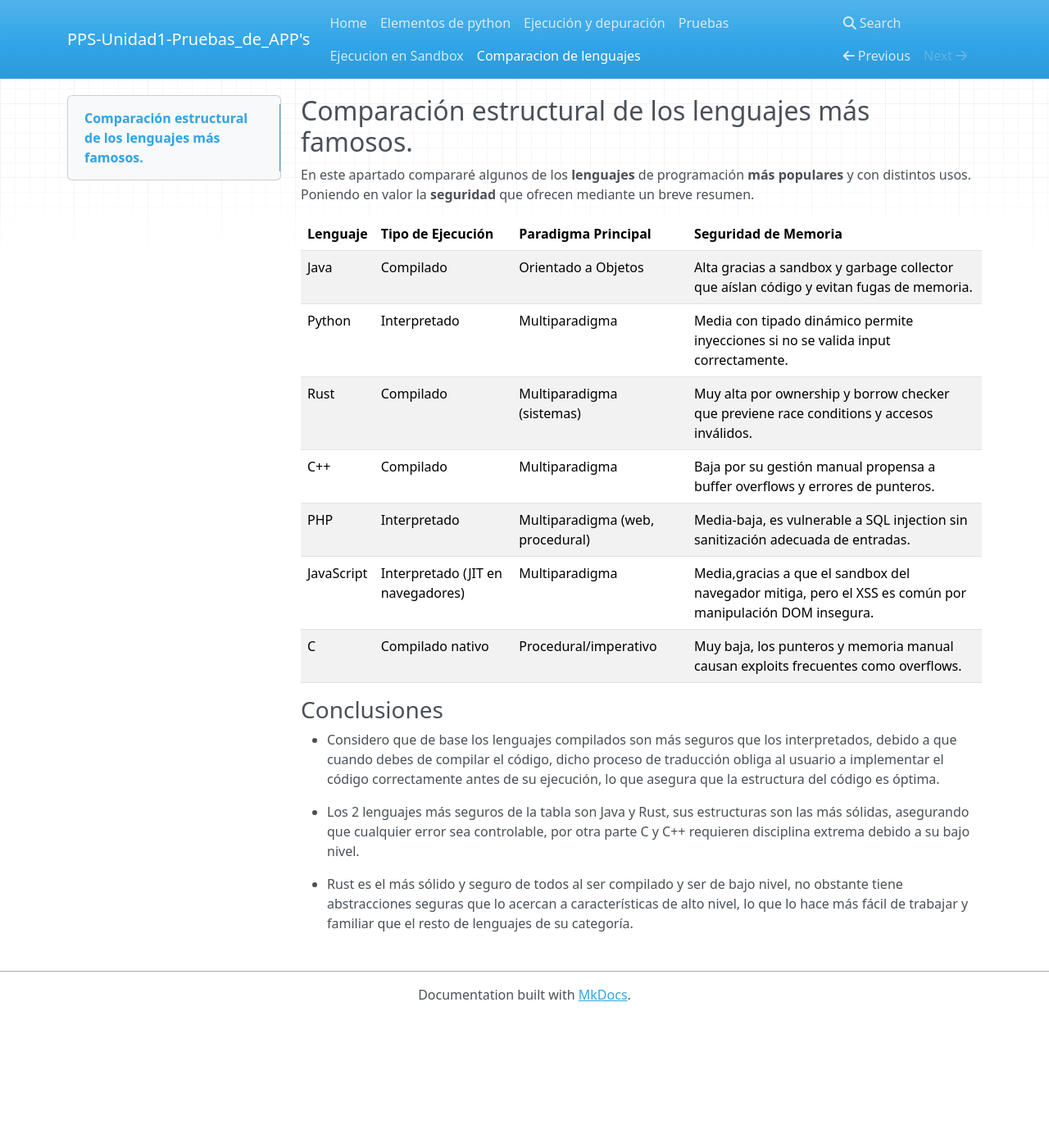
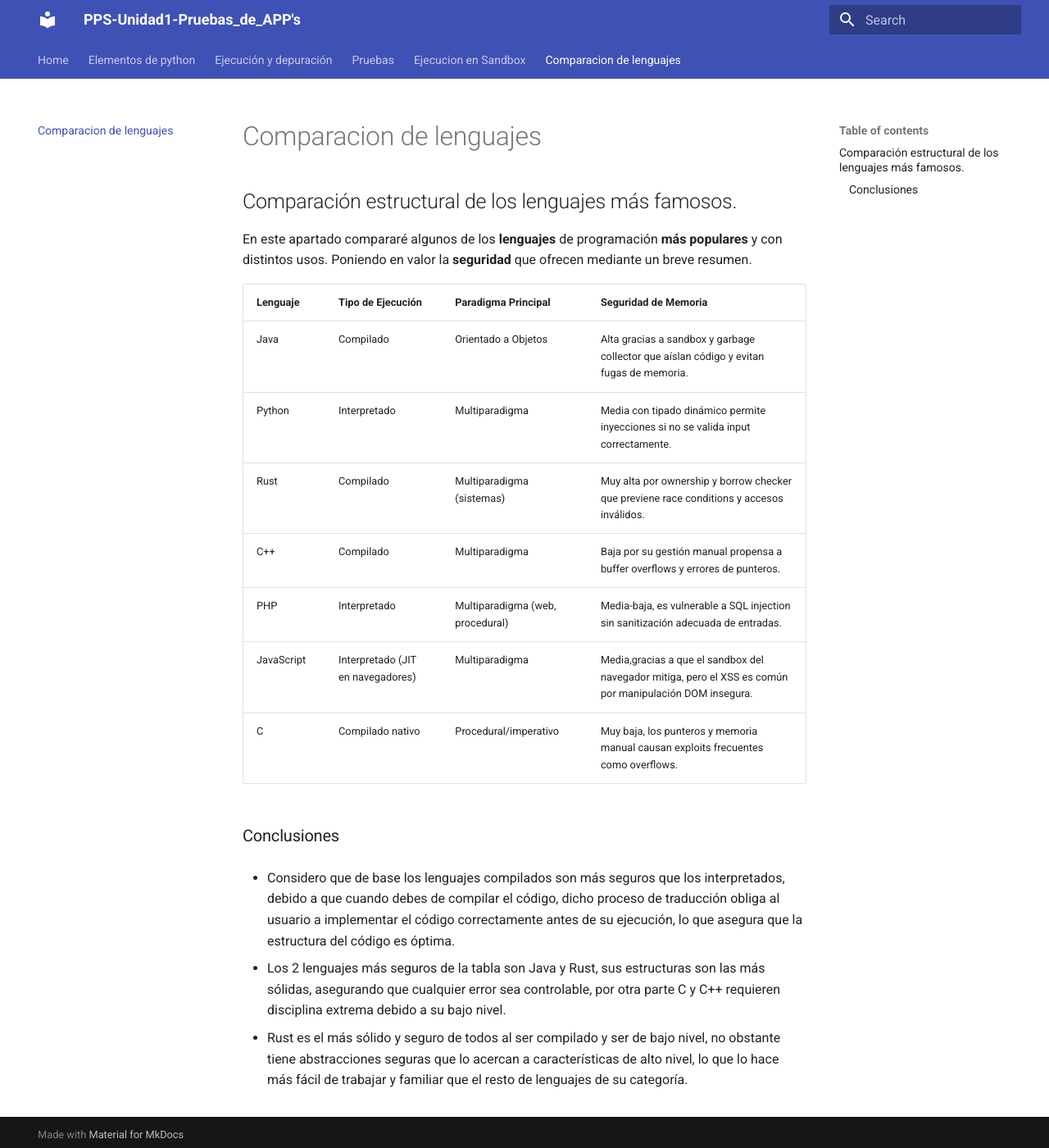
Before and after one commit to vjp-unaiMB/Unidad1-TareaRA1-UnaiMerinoBara-ano, an MkDocs documentation site: the page built from docs/ComparacionEstructuralDeLenguajesFamosos.md, in a window 1280 px wide and 1400 px high. Shown: the whole window at 82% size. Built offline with MkDocs 1.6.1 and Material for MkDocs 9.7.7, drawn with Linux system fonts in a browser that asks for light colours; nearby versions of some CDN libraries.

Commit message:
Enable Material theme with navigation features

```diff
--- a/mkdocs.yml
+++ b/mkdocs.yml
@@ -32,7 +32,9 @@ docs_dir: docs
 # -------------------------------------------------------------
 # TEMA (Opcional, pero común)
 # -------------------------------------------------------------
-#theme:
-#   name: 'material' # Si usas el popular tema Material for MkDocs.
-#    highlightjs: true
-#    code_fences: true
+theme:
+  name: material
+  features:
+    - navigation.tabs
+    - navigation.sections
+    - navigation.top
```
